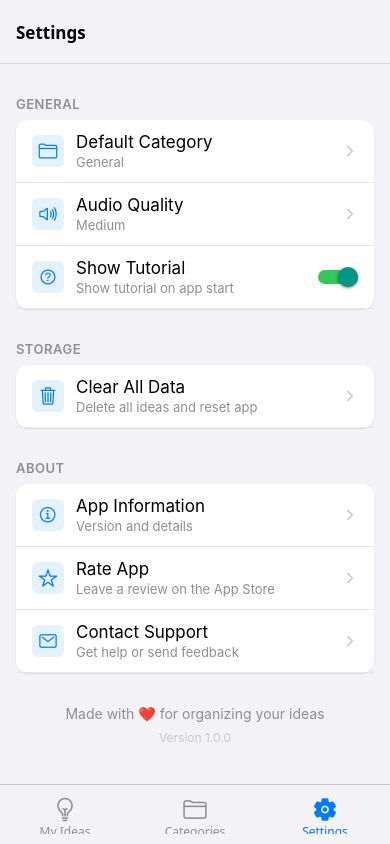
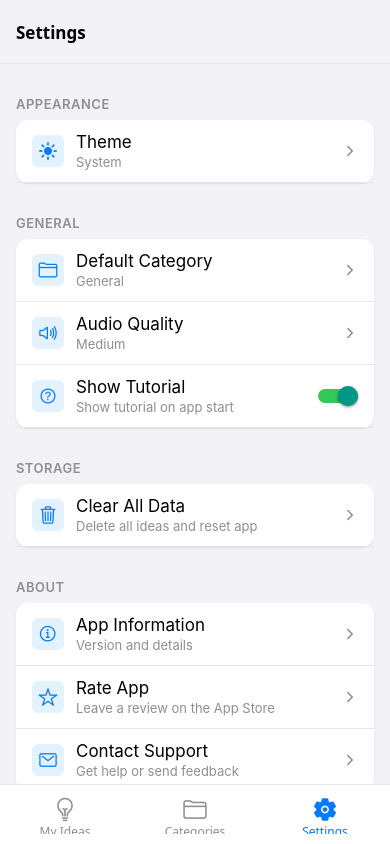
Before and after one commit to Steven-matos/idea-tracker, a React Native app: screen /Settings in a window 390 px wide. Built offline with nearby package versions, Linux system fonts and the light colour scheme.

Commit message:
basic start

```diff
--- a/App.tsx
+++ b/App.tsx
@@ -5,12 +5,14 @@ import { SafeAreaProvider } from 'react-native-safe-area-context';
 
 import AppNavigator from './src/navigation/AppNavigator';
 import { storageService } from './src/services/StorageService';
+import { ThemeProvider, useTheme } from './src/contexts/ThemeContext';
 
 /**
- * Main App component
- * Initializes storage and renders the navigation
+ * App content component that uses theme context
+ * Separated to access theme after ThemeProvider is mounted
  */
-export default function App() {
+const AppContent: React.FC = () => {
+  const { theme } = useTheme();
   const [isInitialized, setIsInitialized] = useState(false);
   const [initError, setInitError] = useState<string | null>(null);
 
@@ -35,21 +37,33 @@ export default function App() {
   // Show loading state while initializing
   if (!isInitialized) {
     return (
-      <SafeAreaProvider>
-        <View style={styles.loadingContainer}>
-          <Text style={styles.loadingText}>
-            {initError || 'Loading...'}
-          </Text>
-          <StatusBar style="dark" />
-        </View>
-      </SafeAreaProvider>
+      <View style={[styles.loadingContainer, { backgroundColor: theme.colors.background }]}>
+        <Text style={[styles.loadingText, { color: theme.colors.textSecondary }]}>
+          {initError || 'Loading...'}
+        </Text>
+        <StatusBar style={theme.statusBarStyle} />
+      </View>
     );
   }
 
   return (
+    <>
+      <AppNavigator />
+      <StatusBar style={theme.statusBarStyle} />
+    </>
+  );
+};
+
+/**
+ * Main App component
+ * Initializes storage and renders the navigation with theme support
+ */
+export default function App() {
+  return (
     <SafeAreaProvider>
-      <AppNavigator />
-      <StatusBar style="dark" />
+      <ThemeProvider>
+        <AppContent />
+      </ThemeProvider>
     </SafeAreaProvider>
   );
 }
@@ -57,13 +71,11 @@ export default function App() {
 const styles = StyleSheet.create({
   loadingContainer: {
     flex: 1,
-    backgroundColor: '#F2F2F7',
     alignItems: 'center',
     justifyContent: 'center',
   },
   loadingText: {
     fontSize: 16,
-    color: '#8E8E93',
     textAlign: 'center',
   },
 });
--- /dev/null
+++ b/src/contexts/ThemeContext.tsx
@@ -0,0 +1,202 @@
+import React, { createContext, useContext, useState, useEffect, ReactNode } from 'react';
+import { useColorScheme, StatusBarStyle } from 'react-native';
+import { ThemeMode } from '../types';
+import { storageService } from '../services/StorageService';
+
+/**
+ * Theme colors for light and dark modes
+ */
+interface ThemeColors {
+  background: string;
+  surface: string;
+  primary: string;
+  secondary: string;
+  text: string;
+  textSecondary: string;
+  border: string;
+  shadow: string;
+  error: string;
+  success: string;
+  warning: string;
+  info: string;
+}
+
+/**
+ * Complete theme configuration
+ */
+interface Theme {
+  colors: ThemeColors;
+  statusBarStyle: StatusBarStyle;
+  isDark: boolean;
+}
+
+/**
+ * Theme context value interface
+ */
+interface ThemeContextValue {
+  theme: Theme;
+  themeMode: ThemeMode;
+  setThemeMode: (mode: ThemeMode) => void;
+  isDark: boolean;
+}
+
+/**
+ * Light theme colors following iOS design guidelines
+ */
+const lightColors: ThemeColors = {
+  background: '#F2F2F7',
+  surface: '#FFFFFF',
+  primary: '#007AFF',
+  secondary: '#5856D6',
+  text: '#000000',
+  textSecondary: '#8E8E93',
+  border: '#E5E5EA',
+  shadow: '#000000',
+  error: '#FF3B30',
+  success: '#34C759',
+  warning: '#FF9500',
+  info: '#5AC8FA',
+};
+
+/**
+ * Dark theme colors following iOS design guidelines
+ */
+const darkColors: ThemeColors = {
+  background: '#000000',
+  surface: '#1C1C1E',
+  primary: '#0A84FF',
+  secondary: '#5E5CE6',
+  text: '#FFFFFF',
+  textSecondary: '#8E8E93',
+  border: '#38383A',
+  shadow: '#000000',
+  error: '#FF453A',
+  success: '#30D158',
+  warning: '#FF9F0A',
+  info: '#64D2FF',
+};
+
+/**
+ * Create light theme configuration
+ */
+const lightTheme: Theme = {
+  colors: lightColors,
+  statusBarStyle: 'dark-content',
+  isDark: false,
+};
+
+/**
+ * Create dark theme configuration
+ */
+const darkTheme: Theme = {
+  colors: darkColors,
+  statusBarStyle: 'light-content',
+  isDark: true,
+};
+
+/**
+ * Theme context for managing app-wide theming
+ */
+const ThemeContext = createContext<ThemeContextValue | undefined>(undefined);
+
+/**
+ * Props for ThemeProvider component
+ */
+interface ThemeProviderProps {
+  children: ReactNode;
+}
+
+/**
+ * Theme provider component that manages theme state and provides theme context
+ * Implements SOLID principles by separating theme concerns into a dedicated provider
+ */
+export const ThemeProvider: React.FC<ThemeProviderProps> = ({ children }) => {
+  const systemColorScheme = useColorScheme();
+  const [themeMode, setThemeModeState] = useState<ThemeMode>('system');
+  const [isLoaded, setIsLoaded] = useState(false);
+
+  /**
+   * Determine the active theme based on theme mode and system preference
+   * Follows DRY principle by centralizing theme determination logic
+   */
+  const getActiveTheme = (): Theme => {
+    if (themeMode === 'system') {
+      return systemColorScheme === 'dark' ? darkTheme : lightTheme;
+    }
+    return themeMode === 'dark' ? darkTheme : lightTheme;
+  };
+
+  const activeTheme = getActiveTheme();
+
+  /**
+   * Update theme mode and persist to storage
+   * Implements KISS principle with simple, focused functionality
+   */
+  const setThemeMode = async (mode: ThemeMode) => {
+    try {
+      const settings = await storageService.getSettings();
+      const updatedSettings = { ...settings, themeMode: mode };
+      await storageService.storeSettings(updatedSettings);
+      setThemeModeState(mode);
+    } catch (error) {
+      console.error('Error saving theme mode:', error);
+    }
+  };
+
+  /**
+   * Load theme mode from storage on component mount
+   */
+  useEffect(() => {
+    const loadThemeMode = async () => {
+      try {
+        const settings = await storageService.getSettings();
+        setThemeModeState(settings.themeMode);
+        setIsLoaded(true);
+      } catch (error) {
+        console.error('Error loading theme mode:', error);
+        setIsLoaded(true);
+      }
+    };
+
+    loadThemeMode();
+  }, []);
+
+  // Don't render children until theme is loaded to prevent flash
+  if (!isLoaded) {
+    return null;
+  }
+
+  const contextValue: ThemeContextValue = {
+    theme: activeTheme,
+    themeMode,
+    setThemeMode,
+    isDark: activeTheme.isDark,
+  };
+
+  return (
+    <ThemeContext.Provider value={contextValue}>
+      {children}
+    </ThemeContext.Provider>
+  );
+};
+
+/**
+ * Custom hook to access theme context
+ * Provides type-safe access to theme values and functions
+ *
+ * @returns Theme context value
+ * @throws Error if used outside of ThemeProvider
+ */
+export const useTheme = (): ThemeContextValue => {
+  const context = useContext(ThemeContext);
+  if (context === undefined) {
+    throw new Error('useTheme must be used within a ThemeProvider');
+  }
+  return context;
+};
+
+/**
+ * Export theme configurations for direct access if needed
+ */
+export { lightTheme, darkTheme };
+export type { Theme, ThemeColors, ThemeMode };
--- a/src/navigation/AppNavigator.tsx
+++ b/src/navigation/AppNavigator.tsx
@@ -1,5 +1,5 @@
 import React from 'react';
-import { NavigationContainer } from '@react-navigation/native';
+import { NavigationContainer, DefaultTheme, DarkTheme } from '@react-navigation/native';
 import { createBottomTabNavigator } from '@react-navigation/bottom-tabs';
 import { createStackNavigator } from '@react-navigation/stack';
 import { Ionicons } from '@expo/vector-icons';
@@ -13,15 +13,19 @@ import CreateIdeaScreen from '../screens/CreateIdeaScreen';
 import EditIdeaScreen from '../screens/EditIdeaScreen';
 
 import { RootStackParamList, BottomTabParamList } from '../types';
+import { useTheme } from '../contexts/ThemeContext';
 
 const Tab = createBottomTabNavigator<BottomTabParamList>();
 const Stack = createStackNavigator<RootStackParamList>();
 
 /**
- * Bottom tab navigator component
+ * Bottom tab navigator component with theme support
  * Contains the main app screens accessible via tabs
+ * Implements SOLID principles by separating navigation concerns
  */
 const TabNavigator: React.FC = () => {
+  const { theme } = useTheme();
+
   return (
     <Tab.Navigator
       screenOptions={({ route }) => ({
@@ -44,12 +48,12 @@ const TabNavigator: React.FC = () => {
 
           return <Ionicons name={iconName} size={size} color={color} />;
         },
-        tabBarActiveTintColor: '#007AFF', // iOS blue
-        tabBarInactiveTintColor: '#8E8E93', // iOS gray
+        tabBarActiveTintColor: theme.colors.primary,
+        tabBarInactiveTintColor: theme.colors.textSecondary,
         tabBarStyle: {
-          backgroundColor: '#F2F2F7', // iOS light background
+          backgroundColor: theme.colors.surface,
           borderTopWidth: 0.5,
-          borderTopColor: '#C6C6C8',
+          borderTopColor: theme.colors.border,
           height: Platform.OS === 'ios' ? 90 : 60,
           paddingBottom: Platform.OS === 'ios' ? 30 : 5,
           paddingTop: 5,
@@ -59,14 +63,14 @@ const TabNavigator: React.FC = () => {
           fontWeight: '500',
         },
         headerStyle: {
-          backgroundColor: '#F2F2F7',
+          backgroundColor: theme.colors.background,
           shadowColor: 'transparent',
           elevation: 0,
         },
         headerTitleStyle: {
           fontSize: 17,
           fontWeight: '600',
-          color: '#000000',
+          color: theme.colors.text,
         },
       })}
     >
@@ -90,26 +94,42 @@ const TabNavigator: React.FC = () => {
 };
 
 /**
- * Main app navigator component
+ * Main app navigator component with theme support
  * Contains the tab navigator and modal screens
+ * Follows DRY principle by centralizing navigation theme configuration
  */
 const AppNavigator: React.FC = () => {
+  const { theme, isDark } = useTheme();
+
+  // Create custom navigation theme based on app theme
+  const navigationTheme = {
+    ...(isDark ? DarkTheme : DefaultTheme),
+    colors: {
+      ...(isDark ? DarkTheme.colors : DefaultTheme.colors),
+      primary: theme.colors.primary,
+      background: theme.colors.background,
+      card: theme.colors.surface,
+      text: theme.colors.text,
+      border: theme.colors.border,
+    },
+  };
+
   return (
-    <NavigationContainer>
+    <NavigationContainer theme={navigationTheme}>
       <Stack.Navigator
         screenOptions={{
           headerStyle: {
-            backgroundColor: '#F2F2F7',
+            backgroundColor: theme.colors.background,
             shadowColor: 'transparent',
             elevation: 0,
           },
           headerTitleStyle: {
             fontSize: 17,
             fontWeight: '600',
-            color: '#000000',
+            color: theme.colors.text,
           },
           headerBackTitleVisible: false,
-          headerTintColor: '#007AFF',
+          headerTintColor: theme.colors.primary,
         }}
       >
         <Stack.Screen
--- a/src/screens/SettingsScreen.tsx
+++ b/src/screens/SettingsScreen.tsx
@@ -11,18 +11,23 @@ import {
 import { Ionicons } from '@expo/vector-icons';
 import { useFocusEffect } from '@react-navigation/native';
 
-import { AppSettings } from '../types';
+import { AppSettings, ThemeMode } from '../types';
 import { storageService } from '../services/StorageService';
+import { useTheme } from '../contexts/ThemeContext';
 
 /**
  * Screen for app settings and preferences
+ * Implements SOLID principles with single responsibility for settings management
  */
 const SettingsScreen: React.FC = () => {
+  const { theme, themeMode, setThemeMode } = useTheme();
+
   // State management
   const [settings, setSettings] = useState<AppSettings>({
     defaultCategoryId: 'general',
     audioQuality: 'medium',
     showTutorial: true,
+    themeMode: 'system',
   });
   const [categories, setCategories] = useState<any[]>([]);
 
@@ -82,6 +87,33 @@ const SettingsScreen: React.FC = () => {
   };
 
   /**
+   * Update theme mode setting
+   * Follows DRY principle by reusing the theme context setter
+   */
+  const updateThemeMode = (mode: ThemeMode) => {
+    setThemeMode(mode);
+    const updatedSettings = { ...settings, themeMode: mode };
+    setSettings(updatedSettings);
+  };
+
+  /**
+   * Get theme mode display text
+   * Implements KISS principle with simple text mapping
+   */
+  const getThemeModeText = (mode: ThemeMode): string => {
+    switch (mode) {
+      case 'light':
+        return 'Light';
+      case 'dark':
+        return 'Dark';
+      case 'system':
+        return 'System';
+      default:
+        return 'System';
+    }
+  };
+
+  /**
    * Clear all data with confirmation
    */
   const clearAllData = () => {
@@ -121,7 +153,8 @@ const SettingsScreen: React.FC = () => {
   };
 
   /**
-   * Render setting row
+   * Render setting row with theme support
+   * Follows DRY principle by centralizing row rendering logic
    */
   const renderSettingRow = (
     icon: string,
@@ -131,30 +164,30 @@ const SettingsScreen: React.FC = () => {
     rightComponent?: React.ReactNode
   ) => (
     <TouchableOpacity
-      style={styles.settingRow}
+      style={[styles.settingRow, { borderBottomColor: theme.colors.border }]}
       onPress={onPress}
       disabled={!onPress}
     >
       <View style={styles.settingLeft}>
-        <View style={styles.settingIcon}>
-          <Ionicons name={icon as any} size={20} color="#007AFF" />
+        <View style={[styles.settingIcon, { backgroundColor: theme.isDark ? theme.colors.border : '#E3F2FD' }]}>
+          <Ionicons name={icon as any} size={20} color={theme.colors.primary} />
         </View>
         <View style={styles.settingText}>
-          <Text style={styles.settingTitle}>{title}</Text>
-          {subtitle && <Text style={styles.settingSubtitle}>{subtitle}</Text>}
+          <Text style={[styles.settingTitle, { color: theme.colors.text }]}>{title}</Text>
+          {subtitle && <Text style={[styles.settingSubtitle, { color: theme.colors.textSecondary }]}>{subtitle}</Text>}
         </View>
       </View>
       {rightComponent || (onPress && (
-        <Ionicons name="chevron-forward" size={16} color="#C7C7CC" />
+        <Ionicons name="chevron-forward" size={16} color={theme.colors.textSecondary} />
       ))}
     </TouchableOpacity>
   );
 
   /**
-   * Render section header
+   * Render section header with theme support
    */
   const renderSectionHeader = (title: string) => (
-    <Text style={styles.sectionHeader}>{title}</Text>
+    <Text style={[styles.sectionHeader, { color: theme.colors.textSecondary }]}>{title}</Text>
   );
 
   // Load data when screen focuses
@@ -167,10 +200,32 @@ const SettingsScreen: React.FC = () => {
   const defaultCategory = categories.find(cat => cat.id === settings.defaultCategoryId);
 
   return (
-    <ScrollView style={styles.container} showsVerticalScrollIndicator={false}>
+    <ScrollView style={[styles.container, { backgroundColor: theme.colors.background }]} showsVerticalScrollIndicator={false}>
+      {/* Appearance Settings */}
+      {renderSectionHeader('Appearance')}
+      <View style={[styles.section, { backgroundColor: theme.colors.surface }]}>
+        {renderSettingRow(
+          theme.isDark ? 'moon' : 'sunny',
+          'Theme',
+          getThemeModeText(themeMode),
+          () => {
+            Alert.alert(
+              'Theme',
+              'Choose your preferred theme:',
+              [
+                { text: 'Cancel', style: 'cancel' },
+                { text: 'Light', onPress: () => updateThemeMode('light') },
+                { text: 'Dark', onPress: () => updateThemeMode('dark') },
+                { text: 'System', onPress: () => updateThemeMode('system') },
+              ]
+            );
+          }
+        )}
+      </View>
+
       {/* General Settings */}
       {renderSectionHeader('General')}
-      <View style={styles.section}>
+      <View style={[styles.section, { backgroundColor: theme.colors.surface }]}>
         {renderSettingRow(
           'folder-outline',
           'Default Category',
@@ -216,15 +271,15 @@ const SettingsScreen: React.FC = () => {
           <Switch
             value={settings.showTutorial}
             onValueChange={toggleTutorial}
-            trackColor={{ false: '#E5E5EA', true: '#34C759' }}
-            thumbColor="#FFFFFF"
+            trackColor={{ false: theme.colors.border, true: theme.colors.success }}
+            thumbColor={theme.colors.surface}
           />
         )}
       </View>
 
       {/* Storage */}
       {renderSectionHeader('Storage')}
-      <View style={styles.section}>
+      <View style={[styles.section, { backgroundColor: theme.colors.surface }]}>
         {renderSettingRow(
           'trash-outline',
           'Clear All Data',
@@ -235,7 +290,7 @@ const SettingsScreen: React.FC = () => {
 
       {/* About */}
       {renderSectionHeader('About')}
-      <View style={styles.section}>
+      <View style={[styles.section, { backgroundColor: theme.colors.surface }]}>
         {renderSettingRow(
           'information-circle-outline',
           'App Information',
@@ -272,10 +327,10 @@ const SettingsScreen: React.FC = () => {
 
       {/* Footer */}
       <View style={styles.footer}>
-        <Text style={styles.footerText}>
+        <Text style={[styles.footerText, { color: theme.colors.textSecondary }]}>
           Made with ❤️ for organizing your ideas
         </Text>
-        <Text style={styles.footerVersion}>Version 1.0.0</Text>
+        <Text style={[styles.footerVersion, { color: theme.colors.textSecondary }]}>Version 1.0.0</Text>
       </View>
     </ScrollView>
   );
@@ -284,12 +339,10 @@ const SettingsScreen: React.FC = () => {
 const styles = StyleSheet.create({
   container: {
     flex: 1,
-    backgroundColor: '#F2F2F7',
   },
   sectionHeader: {
     fontSize: 13,
     fontWeight: '600',
-    color: '#8E8E93',
     textTransform: 'uppercase',
     letterSpacing: 0.5,
     marginTop: 32,
@@ -297,7 +350,6 @@ const styles = StyleSheet.create({
     marginHorizontal: 16,
   },
   section: {
-    backgroundColor: '#FFFFFF',
     marginHorizontal: 16,
     borderRadius: 12,
     shadowColor: '#000',
@@ -313,7 +365,6 @@ const styles = StyleSheet.create({
     paddingHorizontal: 16,
     paddingVertical: 12,
     borderBottomWidth: 0.5,
-    borderBottomColor: '#E5E5EA',
   },
   settingLeft: {
     flexDirection: 'row',
@@ -324,7 +375,6 @@ const styles = StyleSheet.create({
     width: 32,
     height: 32,
     borderRadius: 6,
-    backgroundColor: '#E3F2FD',
     alignItems: 'center',
     justifyContent: 'center',
     marginRight: 12,
@@ -334,12 +384,10 @@ const styles = StyleSheet.create({
   },
   settingTitle: {
     fontSize: 17,
-    color: '#000000',
     marginBottom: 2,
   },
   settingSubtitle: {
     fontSize: 13,
-    color: '#8E8E93',
   },
   footer: {
     alignItems: 'center',
@@ -348,13 +396,11 @@ const styles = StyleSheet.create({
   },
   footerText: {
     fontSize: 14,
-    color: '#8E8E93',
     textAlign: 'center',
     marginBottom: 8,
   },
   footerVersion: {
     fontSize: 12,
-    color: '#C7C7CC',
     textAlign: 'center',
   },
 });
--- a/src/services/StorageService.ts
+++ b/src/services/StorageService.ts
@@ -211,6 +211,7 @@ class StorageService {
       defaultCategoryId: 'general',
       audioQuality: 'medium',
       showTutorial: true,
+      themeMode: 'system',
     };
   }
 
```
Also changed, not shown: src/types/index.ts (+7 -0 lines).
